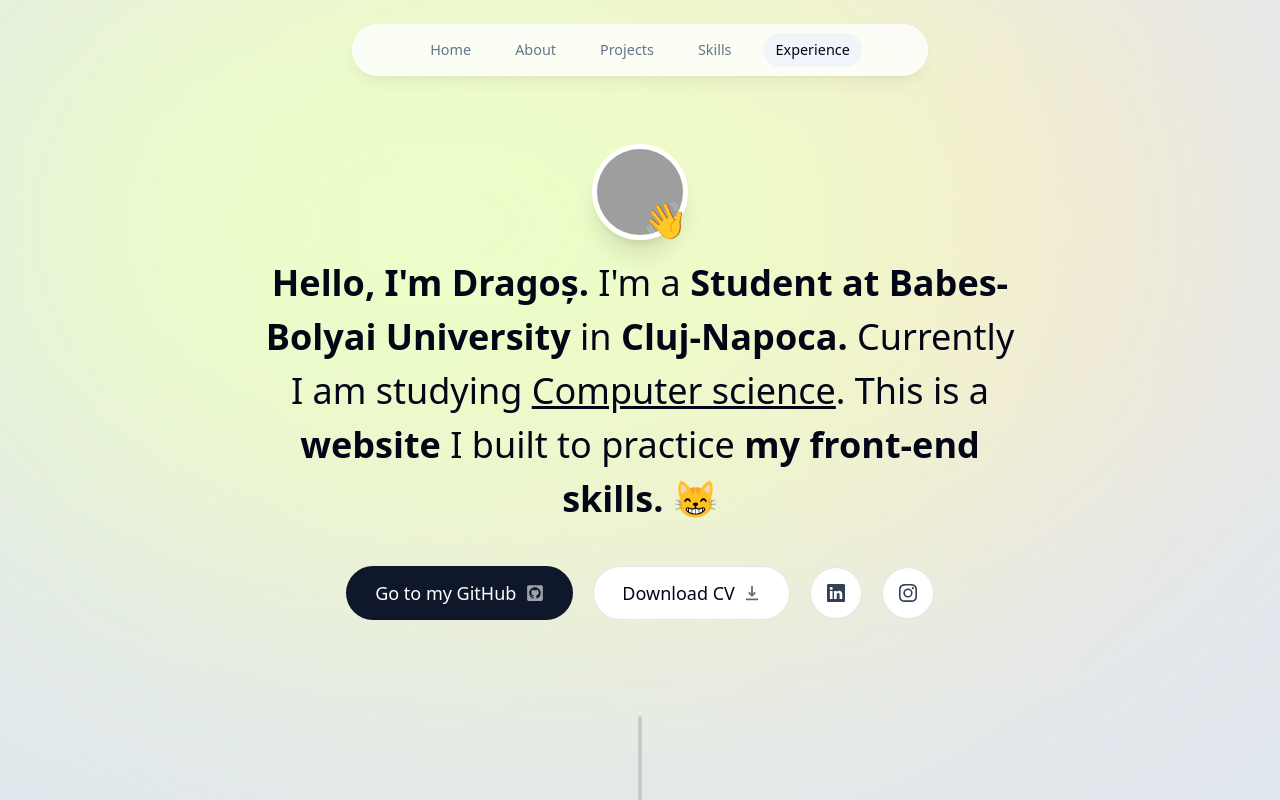
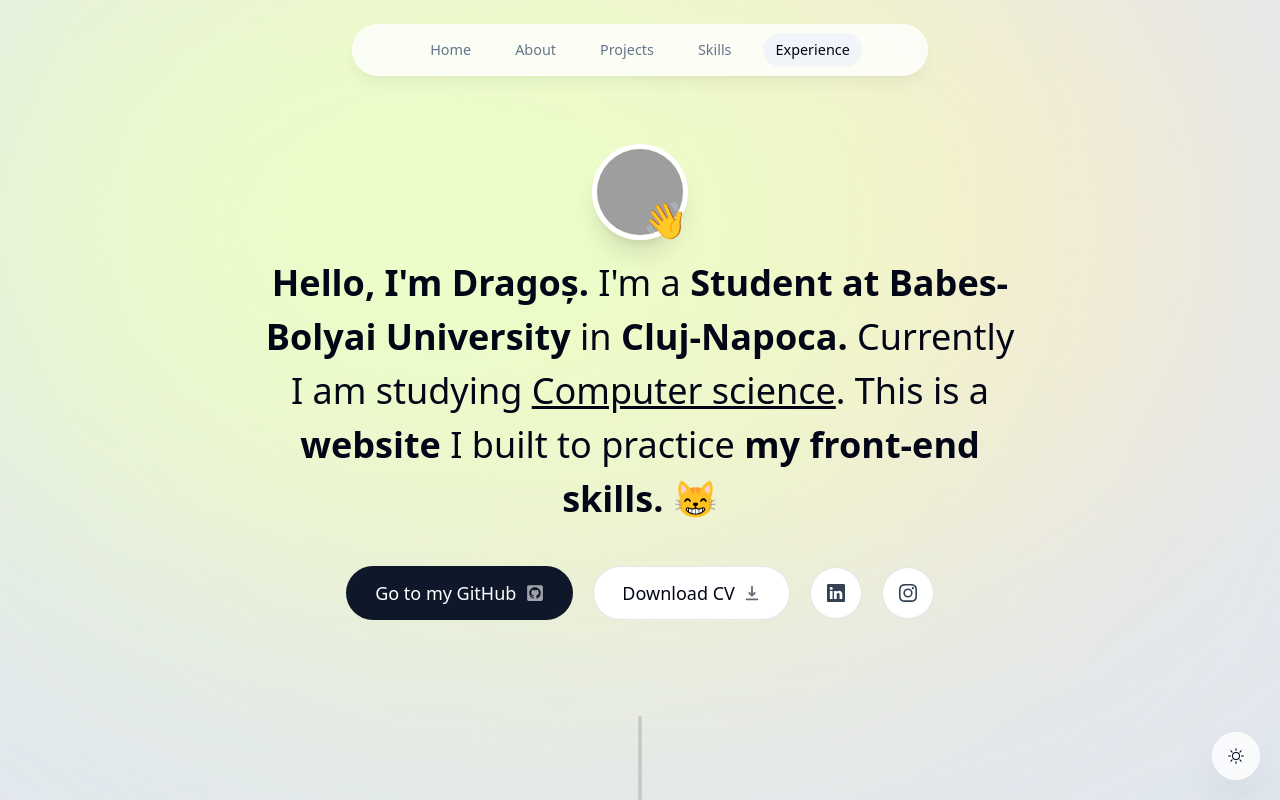
Before and after one commit to tlbdrgs/MyPortofolio, a Next.js app in the folder portfolio/: page / in a window 1280 px wide. Shown: the top 800 px of the page. Built offline with nearby package versions, Linux system fonts and the light colour scheme; grey boxes are pictures that could not be loaded.

Commit message:
added the light/dark theme button + started a little work on it

```diff
--- a/portfolio/app/globals.css
+++ b/portfolio/app/globals.css
@@ -3,5 +3,5 @@
 @tailwind utilities;
 
 html {
-    --line-color: #e5e7eb;
+    --line-color: #c2cad1;
 }
--- a/portfolio/app/layout.tsx
+++ b/portfolio/app/layout.tsx
@@ -3,6 +3,8 @@ import { Inter } from "next/font/google";
 import "./globals.css";
 import Header from "@/components/header";
 import ActiveSectionContextProvider from "@/context/active-section-context";
+import Footer from "@/components/footer";
+import ThemeSwitch from "@/components/theme-switch";
 
 const inter = Inter({ subsets: ["latin"] });
 
@@ -18,14 +20,15 @@ export default function RootLayout({
 }>) {
   return (
     <html lang="en" className="!scroll-smooth">
-      <body className={'${inter.className} bg-slate-200 text-slate-950 relative h-[5000px] pt-28 sm:pt-36'}>
+      <body className={'${inter.className} bg-slate-200 text-slate-950 relative h-auto pt-28 sm:pt-36 dark:bg-gray-900 dark:text-gray-50 dark:text-opacity'}>
         <div className="bg-[#ffe9c7] -z-10 absolute top-[-6rem] right-[5rem] h-[40rem] w-[40rem] rounded-full blur-[10rem] sm:w-[65rem]"></div>
         <div className="bg-[#e9ffc7] -z-10 absolute top-[-6rem] left-[-5rem] h-[40rem] w-[40rem] rounded-full blur-[10rem] sm:w-[65rem]"></div>
         <ActiveSectionContextProvider>
           <Header />
           {children}
+          <Footer/>
         </ActiveSectionContextProvider>
-
+        <ThemeSwitch/>
         </body>
     </html>
   );
--- a/portfolio/app/page.tsx
+++ b/portfolio/app/page.tsx
@@ -1,6 +1,7 @@
 import About from "@/components/about";
 import SectionDivider from "@/components/divider";
 import Experience from "@/components/experience";
+import Footer from "@/components/footer";
 import Intro from "@/components/intro";
 import Projects from "@/components/projects";
 import Skills from "@/components/skills";
@@ -14,6 +15,7 @@ export default function Home() {
       <Projects />
       <Skills />
       <Experience />
+
     </main>
   );
 }
--- a/portfolio/components/experience.tsx
+++ b/portfolio/components/experience.tsx
@@ -14,7 +14,7 @@ export default function Experience() {
     id='experience'
     ref={ref}>
         <SectionHeading>My Experience</SectionHeading>
-        <VerticalTimeline lineColor=" ">
+        <VerticalTimeline lineColor="">
             {
                 experiencesData.map((item,index) => (
                 <React.Fragment key={index}>
--- /dev/null
+++ b/portfolio/components/footer.tsx
@@ -0,0 +1,16 @@
+import React from 'react'
+
+export default function Footer() {
+  return (
+    <footer className='mb-10 px-4 text-center text-gray-500 mt-28'>
+        <small className='mb-2 block text-xs'>
+            &copy; 2024 Dragos.
+        </small>
+        <p className='text-xs'>
+            <span className='font-semibold'>
+                Website built with Next.js and Tailwind CSS.
+            </span>
+        </p>
+    </footer>
+  )
+}
--- a/portfolio/components/intro.tsx
+++ b/portfolio/components/intro.tsx
@@ -15,7 +15,7 @@ export default function Intro() {
     const { ref } = useSectionInView('Home', 1);
 
     return (
-        <section ref={ref} id='home' className='mb-28 max-w-[50rem] text-center sm:mb-0 scroll-mt-[100rem]'>
+        <section ref={ref} id='home' className='mb-28 max-w-[50rem] text-center sm:mb-0 scroll-mt-[100rem] dark:drop-shadow-[0_1.2px_1.2px_rgba(0,0,0,0.8)]'>
             <div className='flex items-center justify-center'>
                 <div className='relative'>
                     <motion.div
--- /dev/null
+++ b/portfolio/components/theme-switch.tsx
@@ -0,0 +1,45 @@
+"use client";
+
+import React, { useEffect, useState } from 'react'
+import { BsMoon, BsSun } from 'react-icons/bs'
+
+type Theme = "light" | "dark"
+
+export default function ThemeSwitch() {
+    const [theme, setTheme] = useState<Theme>("light")
+
+    const toggleTheme = () => {
+        if(theme === 'light') {
+            setTheme('dark');
+            window.localStorage.setItem('theme', 'dark');
+            document.documentElement.classList.add("dark");
+        } else {
+            setTheme('light');
+            window.localStorage.setItem('theme', 'light');
+            document.documentElement.classList.remove("dark");
+        }
+    }
+
+    useEffect(() => {
+        const localTheme = window.localStorage.getItem('theme') as Theme | null;
+        if(localTheme) {
+            if(localTheme === 'dark')
+            {
+                document.documentElement.classList.add("dark");
+            }
+            setTheme(localTheme);
+        } else if (window.matchMedia('(prefers-color-scheme: dark)').matches) {
+            setTheme('dark');
+        }
+    }   , [])
+
+  return (
+    <button className='fixed bottom-5 right-5 bg-white h-[3rem] w-[3rem] bg-opacity-80 backdrop-blur-[0.5rem] border border-white border-opacity-40 shadow-2xl
+    rounded-full flex items-center justify-center hover:scale-[1.15] active:scale-105 transition-all'
+     onClick={toggleTheme}>
+        {
+            theme === 'light' ? <BsSun /> : <BsMoon />
+        }
+    </button>
+  )
+}
--- a/portfolio/tailwind.config.ts
+++ b/portfolio/tailwind.config.ts
@@ -16,5 +16,6 @@ const config: Config = {
     },
   },
   plugins: [],
+  darkMode: "class",
 };
 export default config;
```
